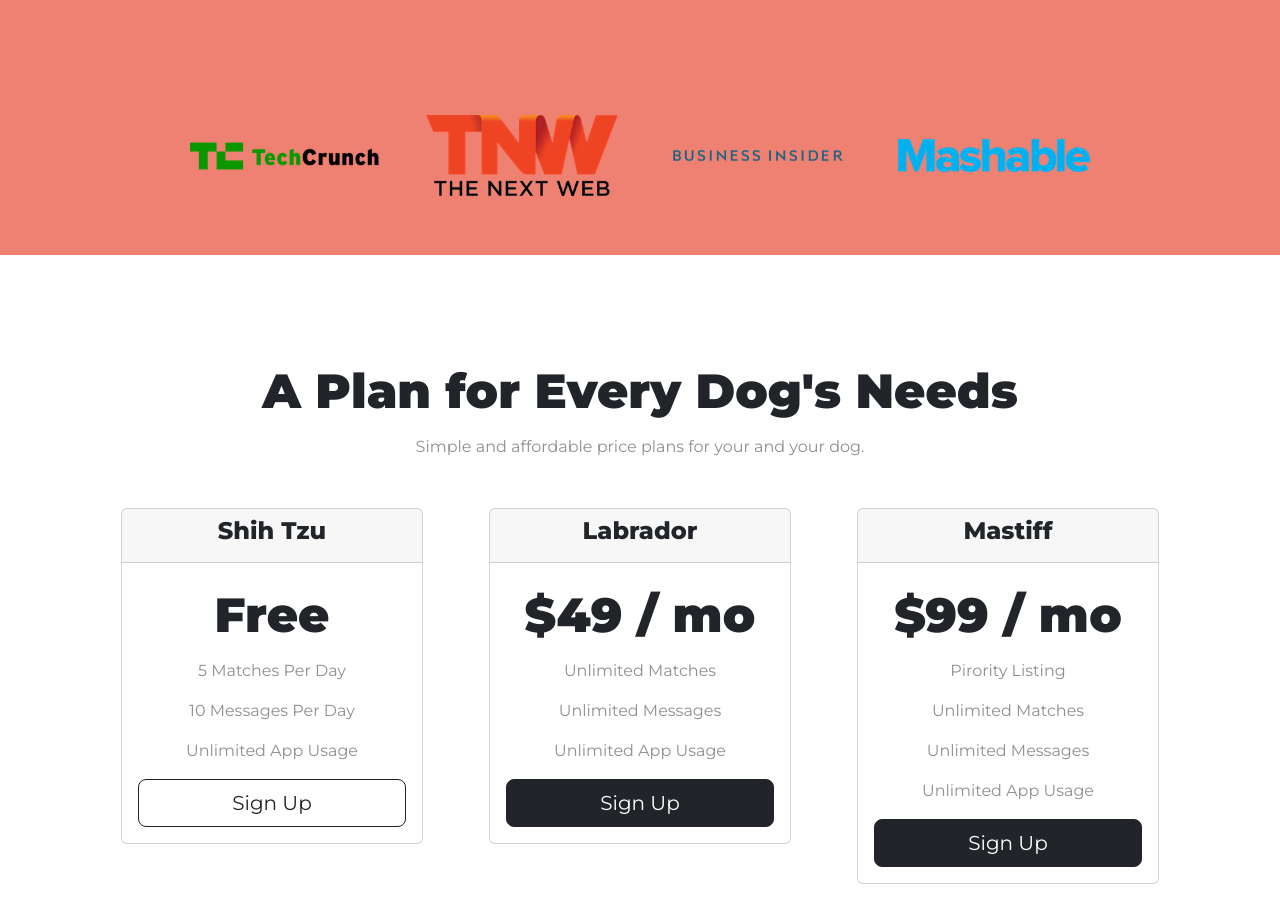
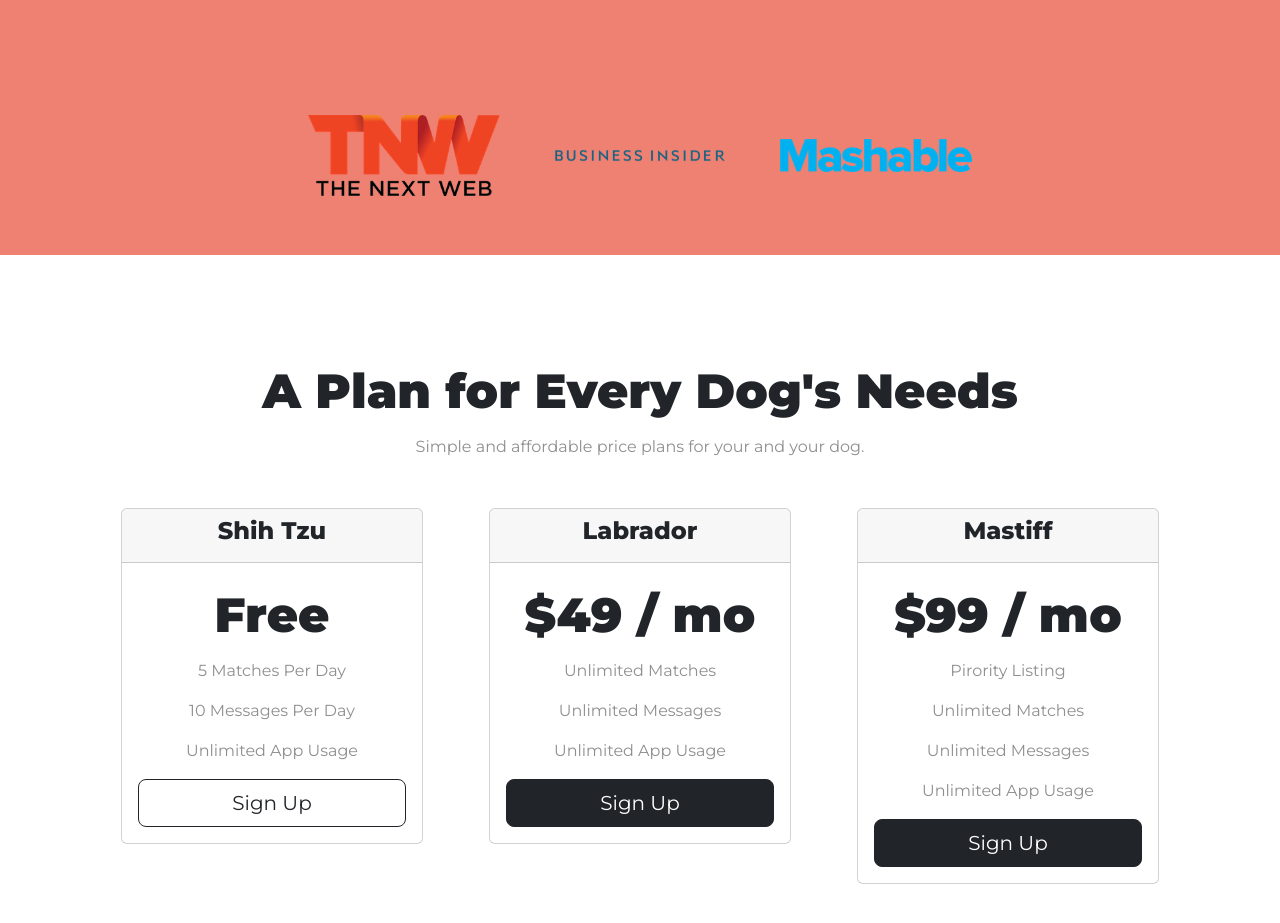
Before and after one commit to PrahladwebD/TinDog, a plain HTML site: page index.html in a window 1280 px wide. Shown: the part 1540-2463 px from the top of the page. Drawn offline with nearby package versions, Linux system fonts and the light colour scheme.

Commit message:
Update index.html

```diff
--- a/index.html
+++ b/index.html
@@ -142,7 +142,6 @@
   <!-- Press -->
 
   <section class="coloured-section" id="press">
-    <img class="press-image" src="images/techcrunch.png" alt="tc-logo">
     <img class="press-image" src="images/tnw.png" alt="tnw-logo">
     <img class="press-image" src="images/bizinsider.png" alt="biz-insider-logo">
     <img class="press-image" src="images/mashable.png" alt="mashable-logo">
```
